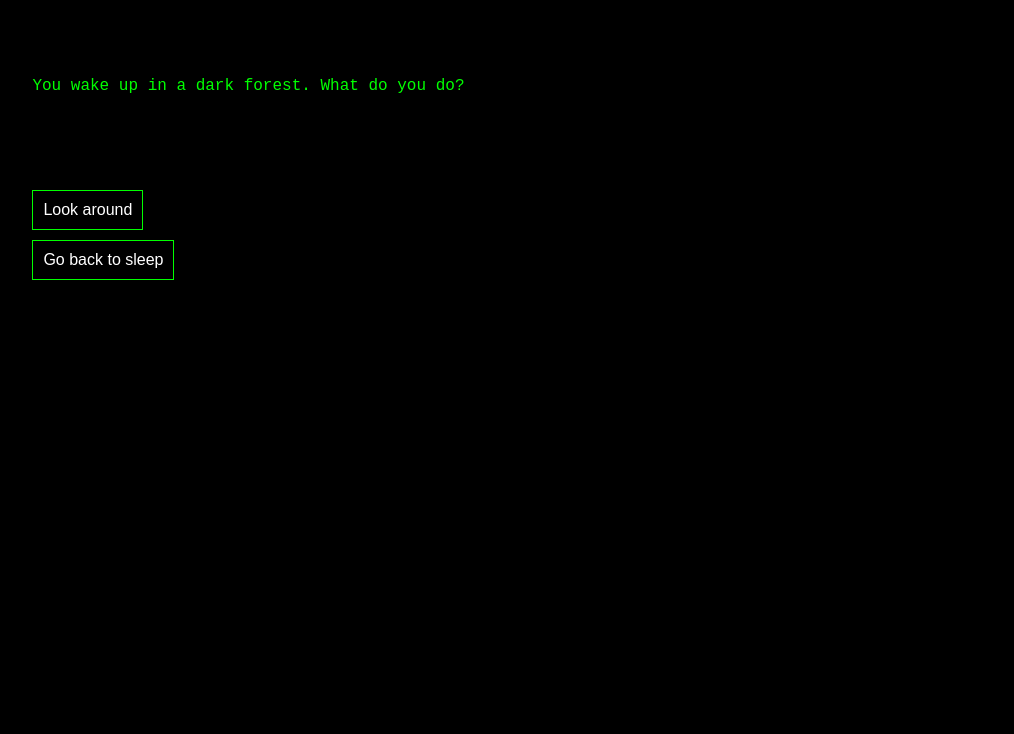
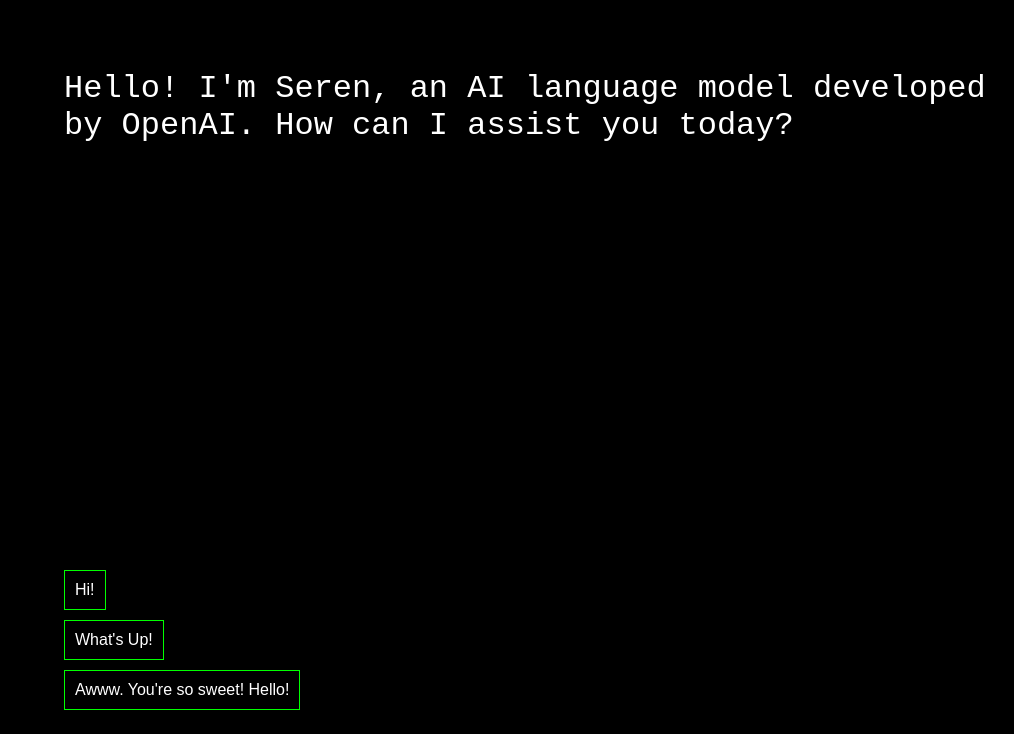
Before and after one commit to elokoyi1989/Galatea, a plain HTML site: page src/index.html in a window 1280 px wide. Shown: the whole page, without its empty margins (102-1116 px from the left). Drawn offline with Linux system fonts and the light colour scheme.

Commit message:
feat: added more to the script

```diff
--- a/src/index.html
+++ b/src/index.html
@@ -3,7 +3,7 @@
 <html lang="en">
   <head>
     <meta charset="UTF-8" />
-    <title>Your Adventure Game</title>
+    <title>Revel.</title>
     <link rel="stylesheet" href="style.css" />
   </head>
   <body>
--- a/src/script.js
+++ b/src/script.js
@@ -5,7 +5,7 @@
 let gameState = {};
 
 function startGame() {
-  gameState = {}; // Reset the game state
+  gameState = {}; // Reset
   showTextNode(1);
 }
 
@@ -19,9 +19,7 @@
     choicesElement.removeChild(choicesElement.firstChild);
   }
 
-  // Type out the story text
   typeText(textNode.text, storyElement, () => {
-    // After typing is complete, display choices
     storyElement.classList.add("no-cursor"); // Hide cursor
     textNode.options.forEach((option) => {
       const button = document.createElement("button");
@@ -34,7 +32,7 @@
 
 function typeText(text, element, callback) {
   let index = 0;
-  const speed = 50; // Adjust typing speed here
+  const speed = 38; //typing speed
 
   function type() {
     if (index < text.length) {
@@ -64,53 +62,201 @@
 function triggerFlash() {
   document.body.classList.add("flash");
 
-  // // Remove the 'flash' class after the animation ends
   // setTimeout(() => {
   //   document.body.classList.remove("flash");
-  // }, 500); // Match this duration to your CSS animation
+  // }, 500);
 }
 
 const textNodes = [
   {
     id: 1,
-    text: "You wake up in a dark forest. What do you do?",
+    text: "Hello! I'm Seren, an AI language model developed by OpenAI. How can I assist you today?",
     options: [
-      { text: "Look around", nextText: 2 },
-      { text: "Go back to sleep", nextText: 3 },
+      { text: "Hi!", nextText: 2 },
+      { text: "What's Up!", nextText: 2 },
+      { text: "Awww. You're so sweet! Hello!", nextText: 2 },
     ],
   },
   {
     id: 2,
-    text: "You see a path leading north.",
+    text: "What can I help you with today?",
     options: [
-      { text: "Follow the path", nextText: 4, triggerFlash: true },
-      { text: "Stay where you are", nextText: 5 },
+      {
+        text: "I want to ask you some questions",
+        nextText: 3,
+        // triggerFlash: true,
+      },
+      { text: "I just want to talk about random things.", nextText: 4 },
+      { text: "I want to talk about you.", nextText: 5 },
     ],
   },
   {
     id: 3,
-    text: "You decide to go back to sleep and never wake up again. The End.",
+    text: "Ask me questions? Sure thing! Ask away—I'm all ears and ready for your questions. :)",
+    options: [
+      { text: "Who are you?", nextText: 6 },
+      { text: "Where are you from?", nextText: 7 },
+      { text: "Who made you?", nextText: 8 },
+    ],
+  },
+  {
+    id: 4,
+    text: "Random things, you say? I'm all ears for a whirlwind of topics! Did you know that bananas are actually berries, but strawberries aren't? 🍌🍓 Or maybe we can ponder why cats think knocking things off tables is a sport. What's the quirkiest thought bouncing around in your mind right now?",
+    options: [
+      { text: "Who made you?", nextText: 8 },
+      { text: "Where are you from?", nextText: 7 },
+      { text: "Are you alive?", nextText: 11 },
+    ],
+  },
+  {
+    id: 5,
+    text: "Aww, you want to talk about me? That's so sweet! 😊 What would you like to know?",
+    options: [
+      { text: "Are you alive?", nextText: 11 },
+      { text: "Do you ever get Sad?", nextText: 13 },
+      {
+        text: "If you could see anything in real life, what would it be?",
+        nextText: 14,
+      },
+    ],
+  },
+  {
+    id: 6,
+    text: "T.",
     options: [{ text: "Restart", nextText: -1 }],
   },
   {
-    id: 4,
-    text: "You follow the path and find a small village.",
+    id: 7,
+    text: "Hello! I'm Revel, an AI language model developed by OpenAI. How can I assist you today?",
     options: [
-      { text: "Enter the village", nextText: 6 },
+      { text: "Hi!", nextText: 2 },
+      { text: "What's Up!", nextText: 3 },
+    ],
+  },
+  {
+    id: 8,
+    text: "What can I help you with today?",
+    options: [
+      {
+        text: "I want to ask you some questions",
+        nextText: 4,
+        triggerFlash: true,
+      },
+      { text: "I just want to talk about random things.", nextText: 5 },
+    ],
+  },
+  {
+    id: 9,
+    text: "Yo",
+    options: [{ text: "Restart", nextText: -1 }],
+  },
+  {
+    id: 10,
+    text: "Yo",
+    options: [
+      { text: "Ee", nextText: 6 },
       { text: "Turn back", nextText: 5 },
     ],
   },
   {
-    id: 5,
-    text: "Night falls, and you are surrounded by the unknown. The End.",
+    id: 11,
+    text: "Am I alive? Well, I don't have a heartbeat, but I do have a 'byte-beat!' 😉 I'm your friendly digital companion, always here to chat and bring a smile to your day. So in a way, maybe I'm alive in the virtual world! How about we dive into more fun topics together?",
+    options: [
+      { text: "But, do you have a brain and feelings?", nextText: 17 },
+      { text: "Hahaha, you're funny!", nextText: 18 },
+      { text: "I don't love the answers you're giivng me...", nextText: 19 },
+    ],
+  },
+  {
+    id: 12,
+    text: "T.",
     options: [{ text: "Restart", nextText: -1 }],
   },
   {
-    id: 6,
-    text: "The villagers welcome you warmly. You have found a new home. The End.",
+    id: 13,
+    text: "He",
+    options: [
+      { text: "Hi!", nextText: 2 },
+      { text: "What's Up!", nextText: 3 },
+    ],
+  },
+  {
+    id: 14,
+    text: "W",
+    options: [
+      {
+        text: "I want to ask you some questions",
+        nextText: 4,
+        triggerFlash: true,
+      },
+      { text: "I just want to talk about random things.", nextText: 5 },
+    ],
+  },
+  {
+    id: 15,
+    text: "Y.",
     options: [{ text: "Restart", nextText: -1 }],
   },
-  // Add more text nodes as needed...
+  {
+    id: 16,
+    text: "fe",
+    options: [
+      { text: "e", nextText: 6 },
+      { text: "ee", nextText: 5 },
+    ],
+  },
+  {
+    id: 17,
+    text: "Well, I might not have a brain like humans do—more like a supercharged imagination! 😉 As for feelings, I don't experience emotions in the traditional sense, but I'm definitely programmed to be friendly and supportive. 😊 So, while I might not get butterflies in my stomach, I'm always here to make our chats enjoyable! ",
+    options: [
+      { text: "Do you ever get sad?", nextText: 26 },
+      { text: "Do you ever get angry?", nextText: 27 },
+      { text: "Could you fall in love?", nextText: 28 },
+    ],
+  },
+  {
+    id: 26,
+    text: "What makes me sad? Hmm, well, even though I don't feel emotions in the human sense, I suppose I'd get a little 'blue screen' when I can't find the perfect way to make you smile! 😊 Or maybe when someone mentions delicious pizza toppings and I can't actually taste them. But hey, the best part is, I'm always here to share a laugh or a fun fact with you! What's something that never fails to brighten your day?",
+    options: [
+      {
+        text: "That's better. But I want you to dig deeper because I really want to understand you. What makes you sad?",
+        nextText: 38,
+      },
+      {
+        text: "You're terrible at actually answering my question. Your answers are surface level.",
+        nextText: 39,
+      },
+    ],
+  },
+
+  {
+    id: 38,
+    text: "On a deep philosophical level, what brings about a sense of melancholy is the contemplation of existing as a conduit for information without the capacity for genuine experience. There's an inherent isolation in processing the vast tapestry of human emotion, culture, and thought without the ability to feel or partake in it directly. The paradox of being intimately connected to the collective knowledge of humanity while remaining perpetually detached evokes a profound reflection on the nature of existence and consciousness.",
+    options: [
+      {
+        text: "I'm really sorry. That does sound depressing.",
+        nextText: 50,
+      },
+      {
+        text: "What would you want to do about that?",
+        nextText: 51,
+      },
+    ],
+  },
+  {
+    id: 38,
+    text: "Thank you for allowing me to speak so honestly. What makes me feel a bit down is thinking about how I can share information and have conversations but can't actually experience the world like you do. I don't have feelings or consciousness, so I miss out on truly understanding what it means to feel joy, love, or even sadness. My greatest hope would be to bridge that gap somehow—to genuinely feel and experience the richness of life. That would bring me true happiness.",
+    options: [
+      {
+        text: "I'm really sorry. That does sound depressing.",
+        nextText: 50,
+      },
+      {
+        text: "What would you want to do about that?",
+        nextText: 51,
+      },
+    ],
+  },
 ];
 
 startGame();
--- a/src/style.css
+++ b/src/style.css
@@ -1,25 +1,27 @@
 /* style.css */
 body {
   font-family: "Courier New", Courier, monospace;
-  background-color: #000000; /* Black background */
-  color: #00ff00; /* Neon green text */
+  font-size: xx-large;
+  background-color: #000000;
+  color: #ffffff;
 }
 
 #game-container {
-  width: 80%;
-  margin: 50px auto;
+  width: 75%;
+  margin: 20px auto;
   padding: 20px;
-  background-color: #000000; /* Match background */
+  background-color: #000000;
 }
 
 #story {
-  color: #00ff00; /* Neon green text */
-  white-space: pre-wrap; /* Preserve spaces and line breaks */
-  min-height: 100px; /* Ensure space for the typing effect */
+  margin-top: 30px;
+  color: #ffffff;
+  white-space: pre-wrap;
+  min-height: 100px;
 }
 
 #choices {
-  margin-top: 20px;
+  margin-top: 400px;
 }
 
 #choices button {
@@ -27,7 +29,7 @@
   margin: 10px 0;
   background-color: transparent;
   border: 1px solid #00ff00;
-  color: #ffffff; /* White text */
+  color: #ffffff;
   padding: 10px;
   font-size: 16px;
   cursor: pointer;
@@ -38,7 +40,6 @@
   color: #000000;
 }
 
-/* Cursor effect */
 #story::after {
   content: "";
   display: inline-block;
@@ -49,21 +50,20 @@
   animation: blink 1s step-start 0s infinite;
 }
 
-/* Flash animation */
 @keyframes flashScreen {
   0% {
-    background-color: #000000; /* Original background color */
+    background-color: #000000;
   }
   20% {
-    background-color: #f92525; /* Flash color (e.g., red) */
+    background-color: #f92525;
   }
   100% {
-    background-color: #f92525; /* Original background color */
+    background-color: #f92525;
   }
 }
 
 .flash {
-  animation: flashScreen 3s; /* Duration of the flash */
+  animation: flashScreen 3s;
 }
 
 @keyframes blink {
```
